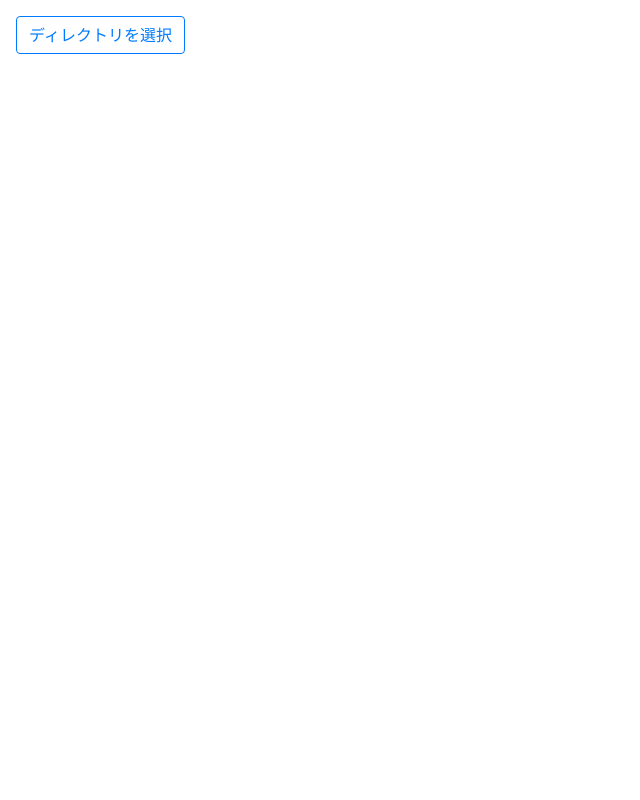
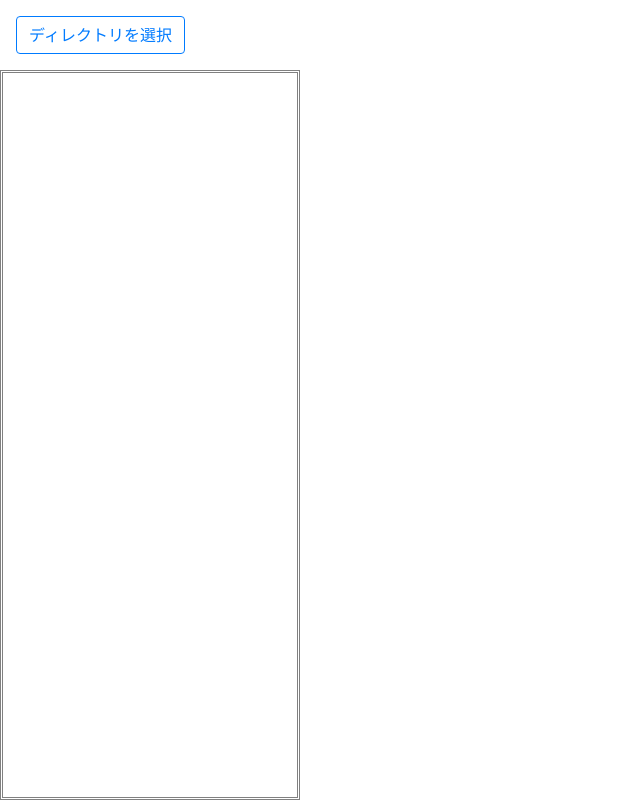
Before and after one commit to osawa-koki/simple-grep.ts, a Nuxt app: page /grep in a window 1280 px wide. Shown: the whole page, without its empty margins (0-640 px from the left). Built offline with nearby package versions, Linux system fonts and the light colour scheme.

Commit message:
エクスプローラーの表示デザイン。

```diff
--- a/components/Explorer.vue
+++ b/components/Explorer.vue
@@ -27,7 +27,6 @@ export default Vue.extend({
   padding: 0;
   max-width: 250px;
   overflow-x: auto;
-  border: 3px double gray;
 }
 .File {
   padding: 0.5rem 1rem;
--- a/pages/grep.vue
+++ b/pages/grep.vue
@@ -2,7 +2,7 @@
   <div>
     <input ref="dir_selector" type="file" class="hidden" webkitdirectory @change="handleDirSelect" />
     <b-button variant="outline-primary" @click="select_dir">ディレクトリを選択</b-button>
-    <Explorer v-if="0 < files.length" :files="files" />
+    <Explorer id="ExplorerContainer" :files="files" />
   </div>
 </template>
 
@@ -38,6 +38,16 @@ export default Vue.extend({
   display: none;
 }
 button {
-  margin: 1rem;
+  position: fixed;
+  top: 1rem;
+  left: 1rem;
+}
+#ExplorerContainer {
+  position: fixed;
+  top: 70px;
+  bottom: 0;
+  left: 0;
+  width: 300px;
+  border: 3px double gray;
 }
 </style>
```
